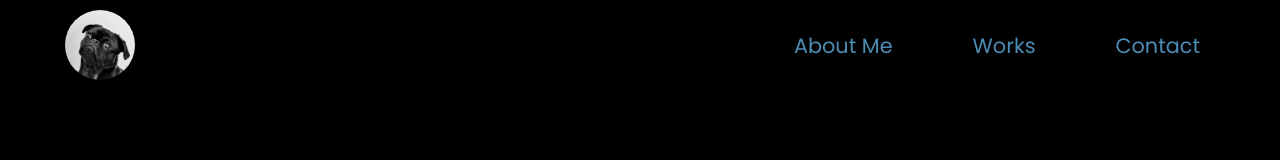
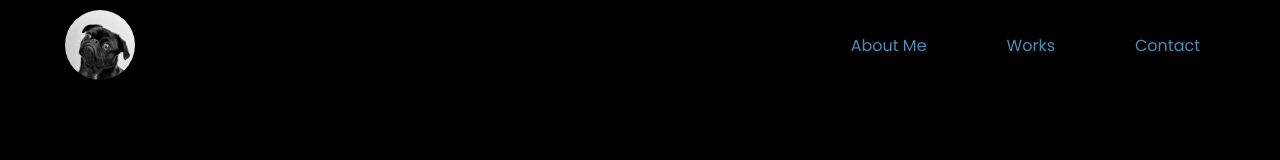
Before and after one commit to gadiana/gadiana, a React (Vite) app: page / in a window 1280 px wide. Shown: the top 160 px of the page. Built offline with nearby package versions, Linux system fonts and the light colour scheme.

Commit message:
Second commit

```diff
--- a/src/styles/navigation.css
+++ b/src/styles/navigation.css
@@ -28,13 +28,12 @@
   object-fit: cover;
 }
 
-.right-section{
+.right-section {
   height: 100%;
   position: absolute;
   right: 80px;
   display: flex;
   align-items: center;
-
 }
 
 .link-container {
@@ -43,14 +42,12 @@
   display: flex;
   justify-content: end;
   gap: 80px;
-
-
 }
 
 .link {
   text-decoration: none; /* Remove underline from links */
   color: #4c8cb5; /* Set a color for the links */
-  font-size: 1.3rem; /* Set font size */
+  font-size: 1rem; /* Set font size */
   transition: color 0.3s ease; /* Smooth transition for hover effect */
   display: grid;
   place-items: center;
```
Lines whose indentation alone changed are shown as unchanged.
